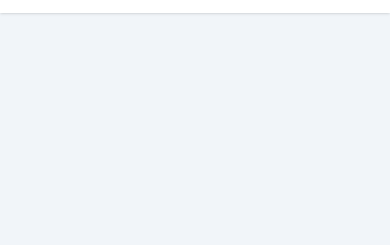
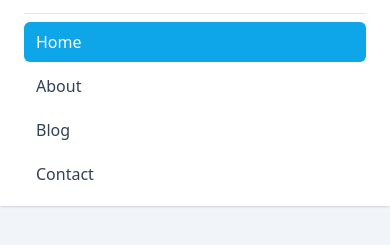
Before and after one commit to VoidEren/Tailwind-Practice, a website built with Vite: page index.html in a window 390 px wide. Shown: the part 51-296 px from the top of the page. Built offline with nearby package versions, Linux system fonts and the light colour scheme.

Commit message:
ACTUALIZACION DE LINKS MOBILE

```diff
--- a/index.html
+++ b/index.html
@@ -73,6 +73,29 @@
           </button>
         </div>
       </div>
+      <div class="space-y-1 pb-3 border-t py-3 pt-2 sm:hidden">
+        <a href="#" class="bg-sky-500 text-white block px-3 py-2 rounded-md">
+          Home
+        </a>
+        <a
+          href="#"
+          class="text-slate-700 hover:bg-sky-500 hover:text-white block px-3 py-2 rounded-md transition-colors"
+        >
+          About
+        </a>
+        <a
+          href="#"
+          class="text-slate-700 hover:bg-sky-500 hover:text-white block px-3 py-2 rounded-md transition-colors"
+        >
+          Blog
+        </a>
+        <a
+          href="#"
+          class="text-slate-700 hover:bg-sky-500 hover:text-white block px-3 py-2 rounded-md transition-colors"
+        >
+          Contact
+        </a>
+      </div>
     </header>
   </body>
 </html>
```
